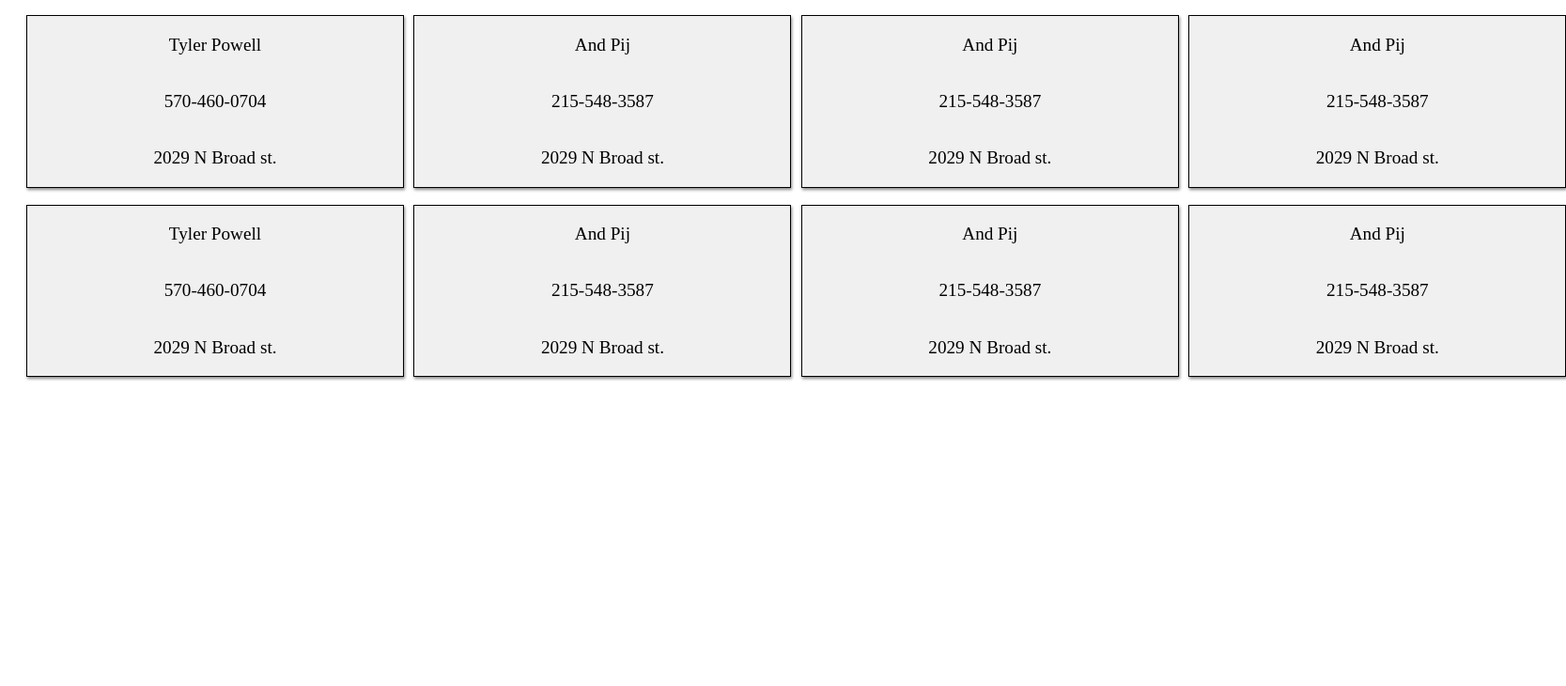
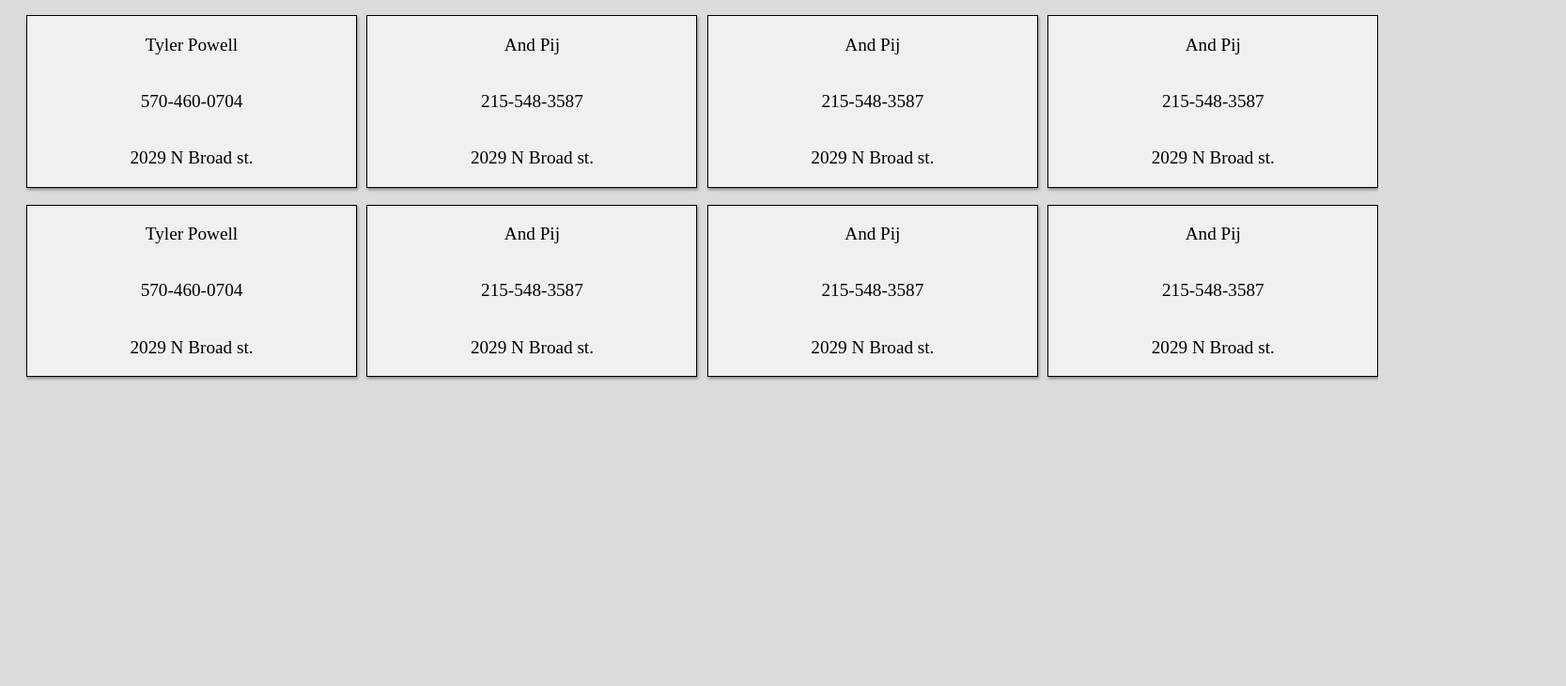
Before and after one commit to typow21/contact_manager, a website: page FinalProject/index.html in a window 1280 px wide. Shown: the part 70-800 px from the top of the page at 94% size, 1667 px wide, since content can reach past the window. Drawn offline with Linux system fonts and the light colour scheme.

Commit message:
Linking contactcard

```diff
--- a/FinalProject/style.css
+++ b/FinalProject/style.css
@@ -1,8 +1,7 @@
 .grid-container {
     display: grid;
-    grid-template-columns: 400px 400px 400px 400px;
+    grid-template-columns: 350px 350px  350px  350px;
     grid-gap: 5%;
-    background-color: rgb(255, 255, 255);
     padding: 10px;
     width: 20%;
 }
@@ -24,7 +23,7 @@ button.new_contact:hover{
 
 body {
     padding: 10px;
-    background-color: rgb(255, 255, 255);
+    background-color: rgb(219, 219, 219);
     text-align: center;
 }
 
```
